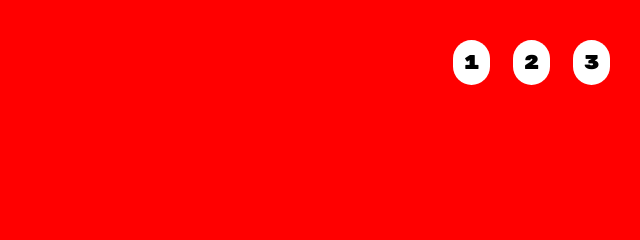
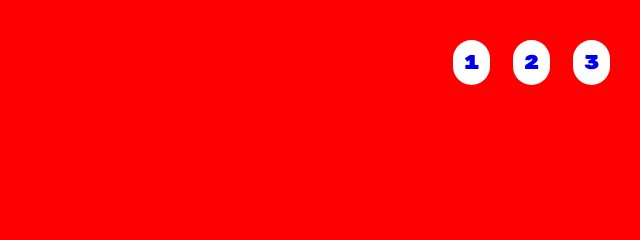
Before and after one commit to Tommaso-Macco/htmlcss-shoes, a plain HTML site: page index.html in a window 1280 px wide. Shown: the top 240 px of the page, 640-1280 px from the left. Drawn offline with Linux system fonts and the light colour scheme.

Commit message:
bonus done

```diff
--- a/index.html
+++ b/index.html
@@ -14,19 +14,25 @@
 
     <main>
         <section id="first"> <!-- FIRST SHOE -->
-            <div id="number3">3</div>
+            <div id="number3">
+                <a href="#third">3</a>
+            </div>
             <img class="centershoe" src="img/01.png" alt="prima scarpa">
             <h1>IL NOSTRO MODELLO <BR>DI PUNTA</BR></h1>
         </section>
 
         <section id="second"> <!-- SECOND SHOE -->
-            <div id="number2">2</div>
+            <div id="number2">
+                <a href="#second">2</a>
+            </div>
             <img class="centershoe" src="img/02.png" alt="seconda scarpa">
             <h1>IL NOSTRO MODELLO <BR>DI PUNTA</BR></h1>
         </section>
 
         <section id="third"> <!-- THIRD SHOE -->
-            <div id="number1">1</div>
+            <div id="number1">
+                <a href="#first">1</a>
+            </div>
             <img class="centershoe" src="img/03.png" alt="terza scarpa">
             <h1 id="greentext">IL NOSTRO MODELLO <BR>DI PUNTA</BR></h1>
         </section>
--- a/style.css
+++ b/style.css
@@ -27,6 +27,10 @@ h1 {
     font-size: 30px;
     color: yellow;
     transform: translate(-50%, -50%);
+}
+
+a {
+    text-decoration: none;
 }
 
 /* PRIMA SECTION */
```
